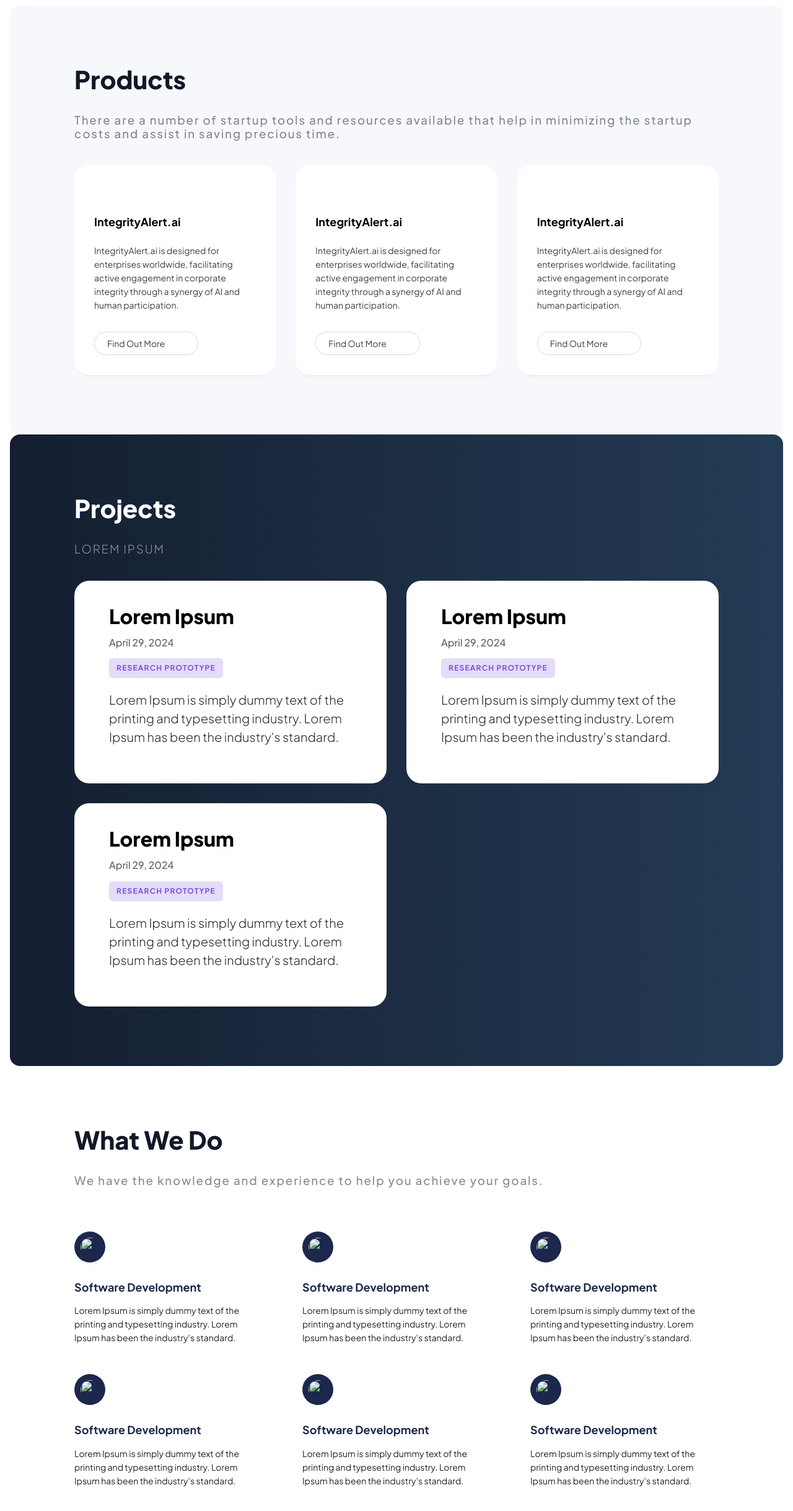
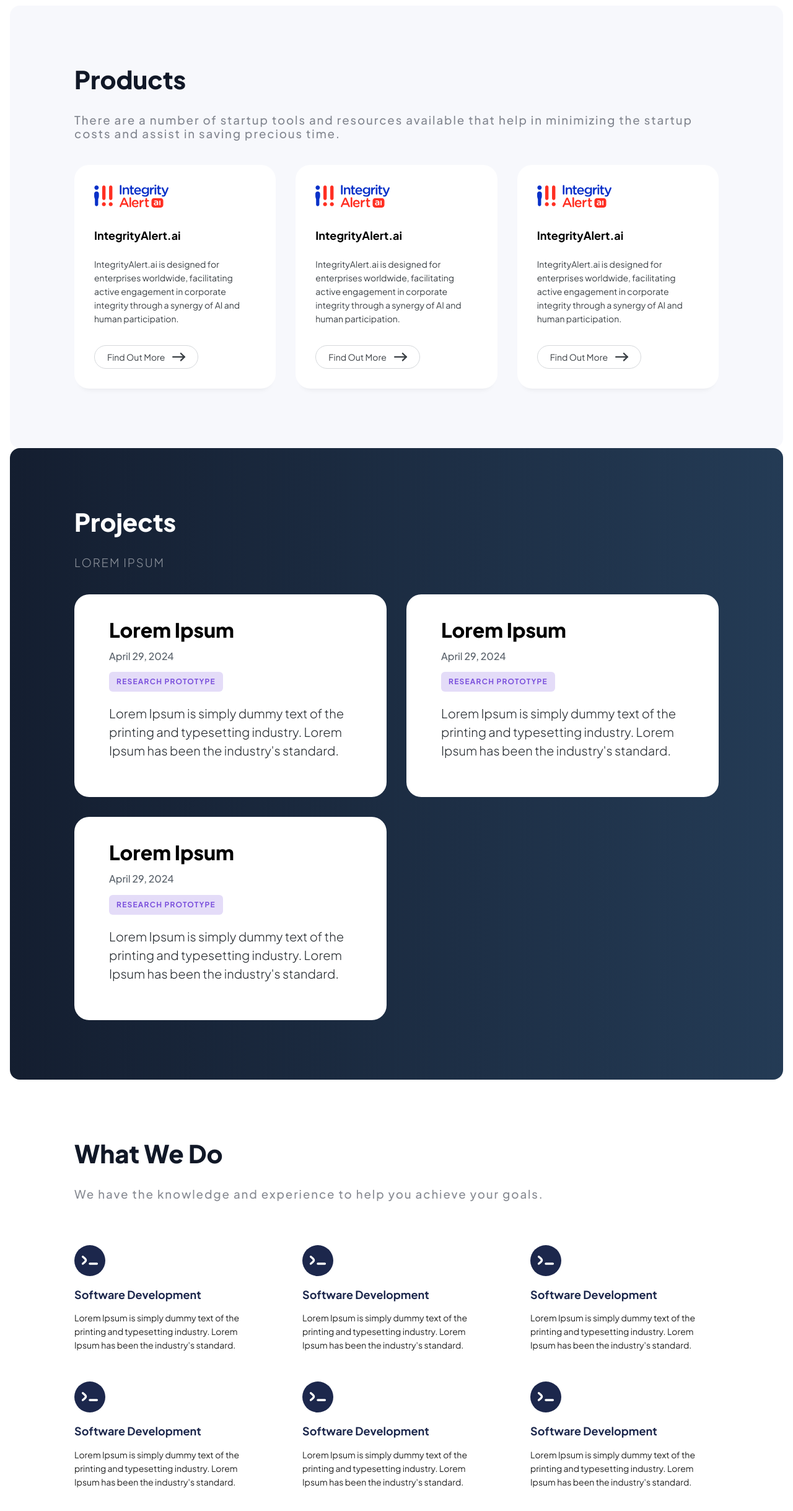
Before and after one commit to eshanrajapakshe/QuantumThread, a plain HTML site: page index.html in a window 1280 px wide. Shown: the part 631-3069 px from the top of the page at 62% size. Drawn offline with Linux system fonts and the light colour scheme; the site is published under a folder, as on GitHub Pages, so addresses that start at the root find nothing.

Commit message:
Update index.html

```diff
--- a/index.html
+++ b/index.html
@@ -9,24 +9,24 @@
     <link
       rel="apple-touch-icon"
       sizes="180x180"
-      href="/assets/images/FavIcon/apple-touch-icon.png"
+      href="./assets/images/FavIcon/apple-touch-icon.png"
     />
     <link
       rel="icon"
       type="image/png"
       sizes="32x32"
-      href="/assets/images/FavIcon/favicon-32x32.png"
+      href="./assets/images/FavIcon/favicon-32x32.png"
     />
     <link
       rel="icon"
       type="image/png"
       sizes="16x16"
-      href="/assets/images/FavIcon/favicon-16x16.png"
+      href="./assets/images/FavIcon/favicon-16x16.png"
     />
-    <link rel="manifest" href="/assets/images/FavIcon/site.webmanifest" />
+    <link rel="manifest" href="./assets/images/FavIcon/site.webmanifest" />
     <link
       rel="mask-icon"
-      href="/assets/images/FavIcon/safari-pinned-tab.svg"
+      href="./assets/images/FavIcon/safari-pinned-tab.svg"
       color="#5bbad5"
     />
     <meta name="msapplication-TileColor" content="#da532c" />
@@ -129,7 +129,7 @@
           <div class="products">
             <div class="product">
               <div class="product-brand">
-                <img src="/assets/images/products/IA.svg" alt="" />
+                <img src="./assets/images/products/IA.svg" alt="" />
               </div>
               <div class="product-info">
                 <h4 class="product-title">IntegrityAlert.ai</h4>
@@ -145,13 +145,13 @@
                 rel="noopener noreferrer"
                 class="product-button"
                 >Find Out More
-                <img src="/assets/images/arrow-right-32.svg" alt="" />
+                <img src="./assets/images/arrow-right-32.svg" alt="" />
               </a>
             </div>
 
             <div class="product">
               <div class="product-brand">
-                <img src="/assets/images/products/IA.svg" alt="" />
+                <img src="./assets/images/products/IA.svg" alt="" />
               </div>
               <div class="product-info">
                 <h4 class="product-title">IntegrityAlert.ai</h4>
@@ -167,13 +167,13 @@
                 rel="noopener noreferrer"
                 class="product-button"
                 >Find Out More
-                <img src="/assets/images/arrow-right-32.svg" alt="" />
+                <img src="./assets/images/arrow-right-32.svg" alt="" />
               </a>
             </div>
 
             <div class="product">
               <div class="product-brand">
-                <img src="/assets/images/products/IA.svg" alt="" />
+                <img src="./assets/images/products/IA.svg" alt="" />
               </div>
               <div class="product-info">
                 <h4 class="product-title">IntegrityAlert.ai</h4>
@@ -189,7 +189,7 @@
                 rel="noopener noreferrer"
                 class="product-button"
                 >Find Out More
-                <img src="/assets/images/arrow-right-32.svg" alt="" />
+                <img src="./assets/images/arrow-right-32.svg" alt="" />
               </a>
             </div>
           </div>
@@ -260,7 +260,7 @@
           <div class="what-we-do">
             <div class="what-we-do-card">
               <img
-                src="/assets/images/what-we-do/code.svg"
+                src="./assets/images/what-we-do/code.svg"
                 alt=""
                 class="what-we-do-icon"
               />
@@ -273,7 +273,7 @@
 
             <div class="what-we-do-card">
               <img
-                src="/assets/images/what-we-do/code.svg"
+                src="./assets/images/what-we-do/code.svg"
                 alt=""
                 class="what-we-do-icon"
               />
@@ -286,7 +286,7 @@
 
             <div class="what-we-do-card">
               <img
-                src="/assets/images/what-we-do/code.svg"
+                src="./assets/images/what-we-do/code.svg"
                 alt=""
                 class="what-we-do-icon"
               />
@@ -300,7 +300,7 @@
             <!-- https://www.svgrepo.com/svg/526946/code-2 -->
             <div class="what-we-do-card">
               <img
-                src="/assets/images/what-we-do/code.svg"
+                src="./assets/images/what-we-do/code.svg"
                 alt=""
                 class="what-we-do-icon"
               />
@@ -313,7 +313,7 @@
 
             <div class="what-we-do-card">
               <img
-                src="/assets/images/what-we-do/code.svg"
+                src="./assets/images/what-we-do/code.svg"
                 alt=""
                 class="what-we-do-icon"
               />
@@ -326,7 +326,7 @@
 
             <div class="what-we-do-card">
               <img
-                src="/assets/images/what-we-do/code.svg"
+                src="./assets/images/what-we-do/code.svg"
                 alt=""
                 class="what-we-do-icon"
               />
@@ -518,6 +518,6 @@
     </footer>
 
     <!-- Main JS -->
-    <script src="/js/main.js" />
+    <script src="./js/main.js" />
   </body>
 </html>
```
